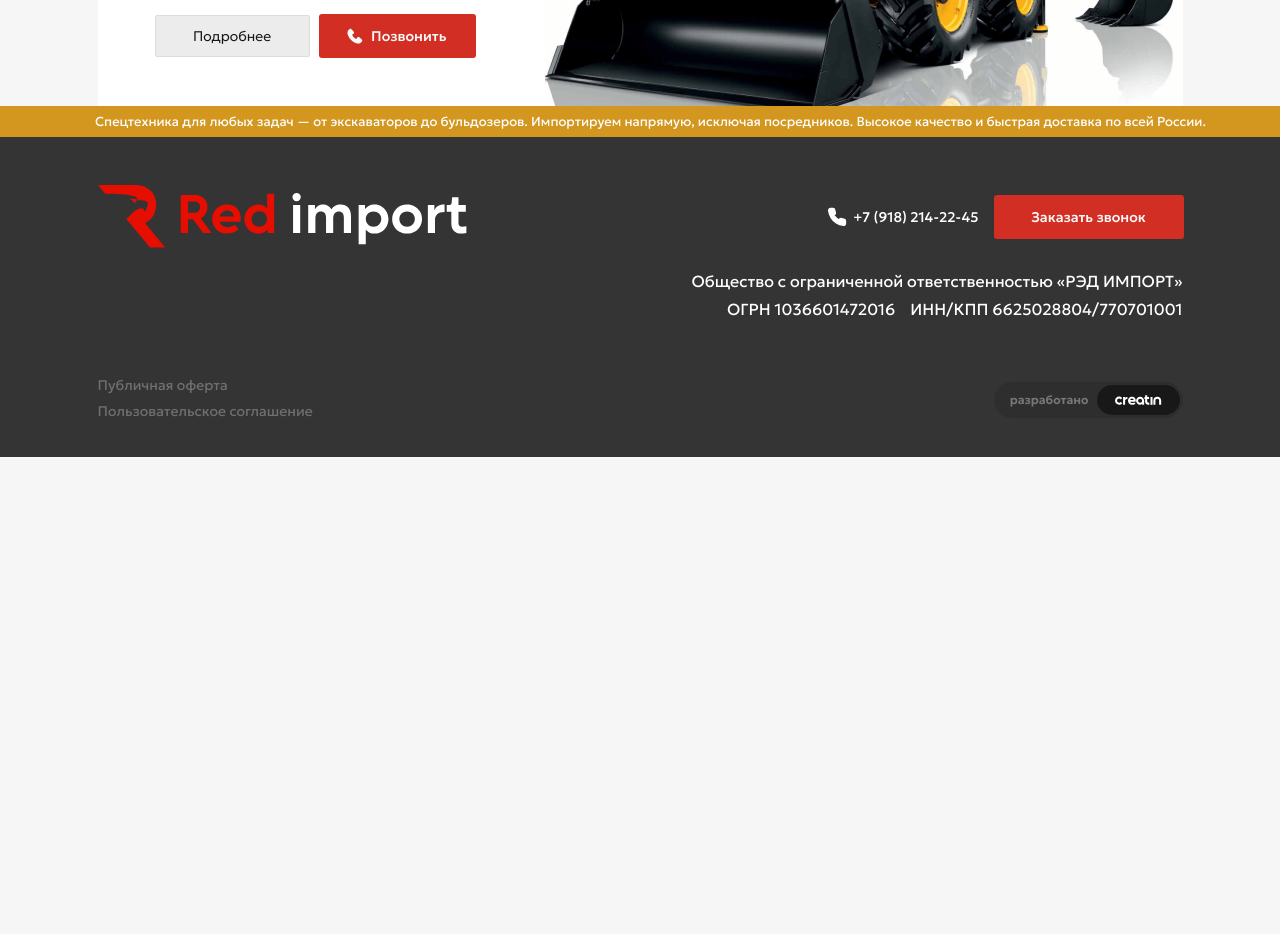
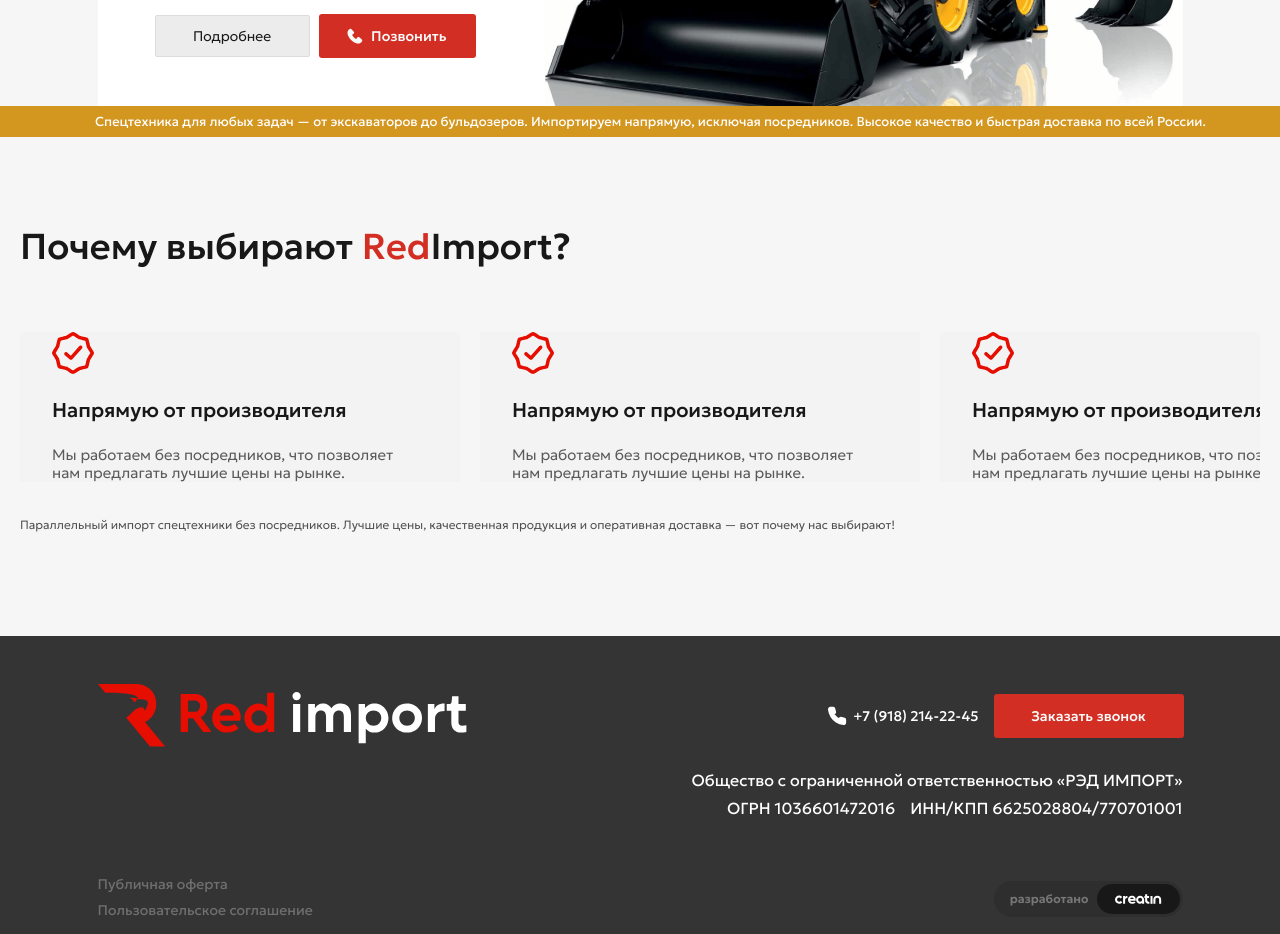
Before and after one commit to Vadim4ick/red-import, a Next.js app: page / in a window 1280 px wide. Shown: the part 1520-2454 px from the top of the page. Before the commit the page ends 1977 px from the top, so only its background shows below. Built offline with nearby package versions, Linux system fonts and the light colour scheme.

Commit message:
add advantages

```diff
--- a/src/app/page.tsx
+++ b/src/app/page.tsx
@@ -1,5 +1,12 @@
+import { Advantages } from "@/components/Advantages/ui/Advantages";
 import { MainSection } from "@/components/MainSection";
 
 export default function Home() {
-  return <MainSection />;
+  return (
+    <>
+      <MainSection />
+
+      <Advantages />
+    </>
+  );
 }
--- /dev/null
+++ b/src/components/Advantages/model/mockData.ts
@@ -0,0 +1,39 @@
+export interface AdvantagesSlide {
+  id: number;
+  icon: string;
+  title: string;
+  desc: string;
+}
+
+export const advantagesData: AdvantagesSlide[] = [
+  {
+    id: 1,
+    icon: "/img/icon/advantages.svg",
+    title: "Напрямую от производителя",
+    desc: "Мы работаем без посредников, что позволяет нам предлагать лучшие цены на рынке.",
+  },
+  {
+    id: 2,
+    icon: "/img/icon/advantages.svg",
+    title: "Напрямую от производителя",
+    desc: "Мы работаем без посредников, что позволяет нам предлагать лучшие цены на рынке.",
+  },
+  {
+    id: 3,
+    icon: "/img/icon/advantages.svg",
+    title: "Напрямую от производителя",
+    desc: "Мы работаем без посредников, что позволяет нам предлагать лучшие цены на рынке.",
+  },
+  {
+    id: 4,
+    icon: "/img/icon/advantages.svg",
+    title: "Напрямую от производителя",
+    desc: "Мы работаем без посредников, что позволяет нам предлагать лучшие цены на рынке.",
+  },
+  {
+    id: 5,
+    icon: "/img/icon/advantages.svg",
+    title: "Напрямую от производителя",
+    desc: "Мы работаем без посредников, что позволяет нам предлагать лучшие цены на рынке.",
+  },
+];
--- /dev/null
+++ b/src/components/Advantages/ui/Advantages.tsx
@@ -0,0 +1,26 @@
+import { Container } from "@/shared/ui/container";
+import { AdvantagesScrollSlider } from "./AdvantagesScrollSlider";
+
+const Advantages = () => {
+  return (
+    <section className="pb-[104px] pt-[88px]">
+      <Container className="ml-auto mr-0 max-w-[1440px]">
+        <h2 className="text-[36px] font-medium leading-[43px]">
+          Почему выбирают <span className="text-buttonColor">Red</span>Import?
+        </h2>
+
+        <div className="pt-[64px]">
+          <AdvantagesScrollSlider />
+        </div>
+
+        <p className="pt-[36px] text-[12px] font-light leading-[14px] text-[#505050]">
+          Параллельный импорт спецтехники без посредников. Лучшие цены,
+          качественная продукция и оперативная доставка — вот почему нас
+          выбирают!
+        </p>
+      </Container>
+    </section>
+  );
+};
+
+export { Advantages };
--- /dev/null
+++ b/src/components/Advantages/ui/AdvantagesScrollSlide.tsx
@@ -0,0 +1,19 @@
+import { AdvantagesSlide } from "../model/mockData";
+
+const AdvantagesScrollSlide = ({ item }: { item: AdvantagesSlide }) => {
+  return (
+    <article className="pt-[32px ] w-[440px] flex-shrink-0 flex-grow-0 bg-[#F3F3F3] pl-[32px] pr-[39px]">
+      <img src={item.icon} alt="advantages" />
+
+      <div className="flex flex-col gap-6 pt-6">
+        <p className="text-[20px] font-medium leading-[24px]">{item.title}</p>
+
+        <p className="text-[15px] font-light leading-[18px] text-[#5A5A5A]">
+          {item.desc}
+        </p>
+      </div>
+    </article>
+  );
+};
+
+export { AdvantagesScrollSlide };
--- /dev/null
+++ b/src/components/Advantages/ui/AdvantagesScrollSlider.tsx
@@ -0,0 +1,14 @@
+import { advantagesData } from "../model/mockData";
+import { AdvantagesScrollSlide } from "./AdvantagesScrollSlide";
+
+const AdvantagesScrollSlider = () => {
+  return (
+    <div className="flex gap-[20px] overflow-x-auto">
+      {advantagesData.map((el) => {
+        return <AdvantagesScrollSlide key={el.id} item={el} />;
+      })}
+    </div>
+  );
+};
+
+export { AdvantagesScrollSlider };
```
Also changed, not shown: public/img/icon/advantages.svg (added), src/components/Advantages/index.ts (added).
